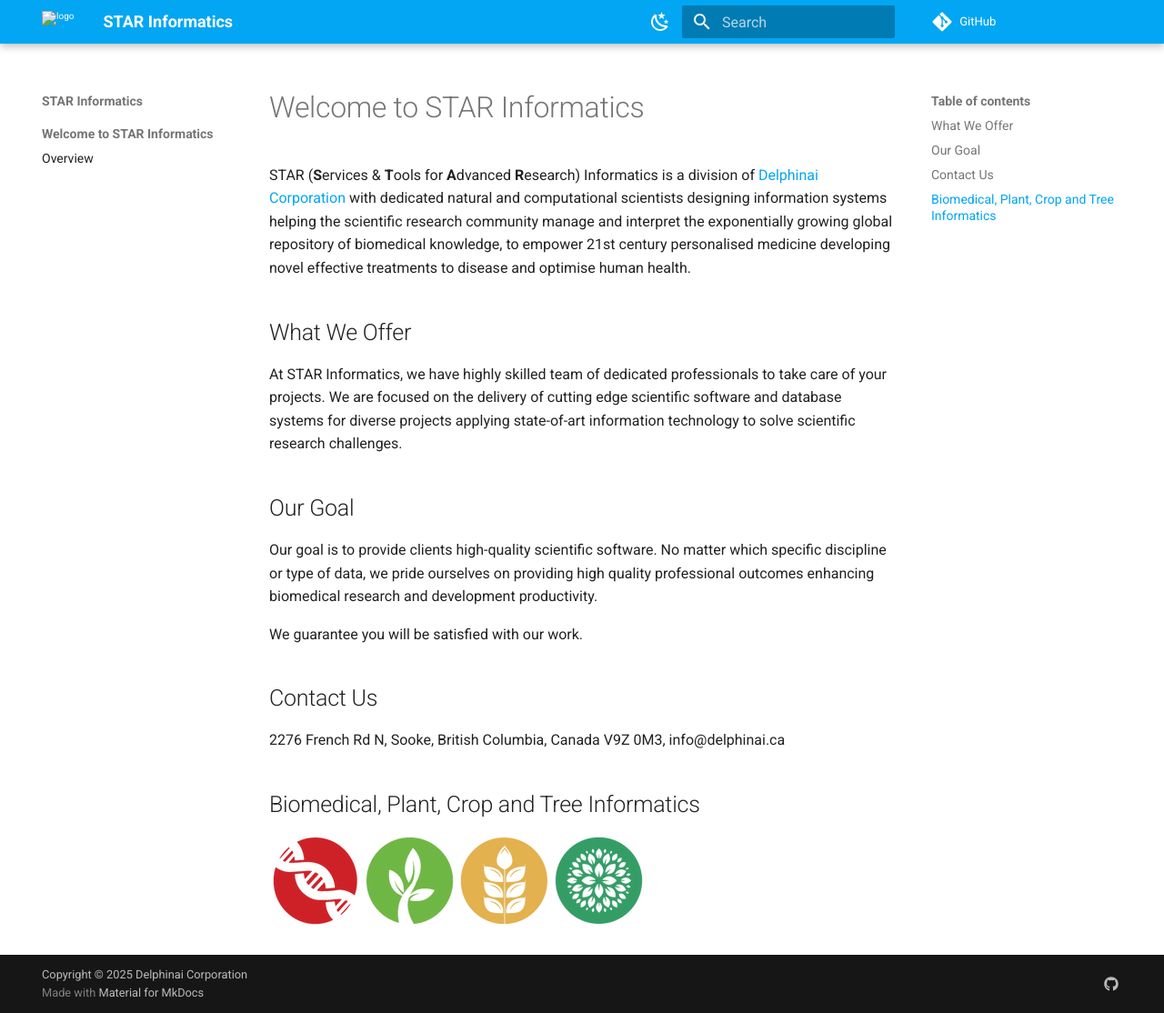
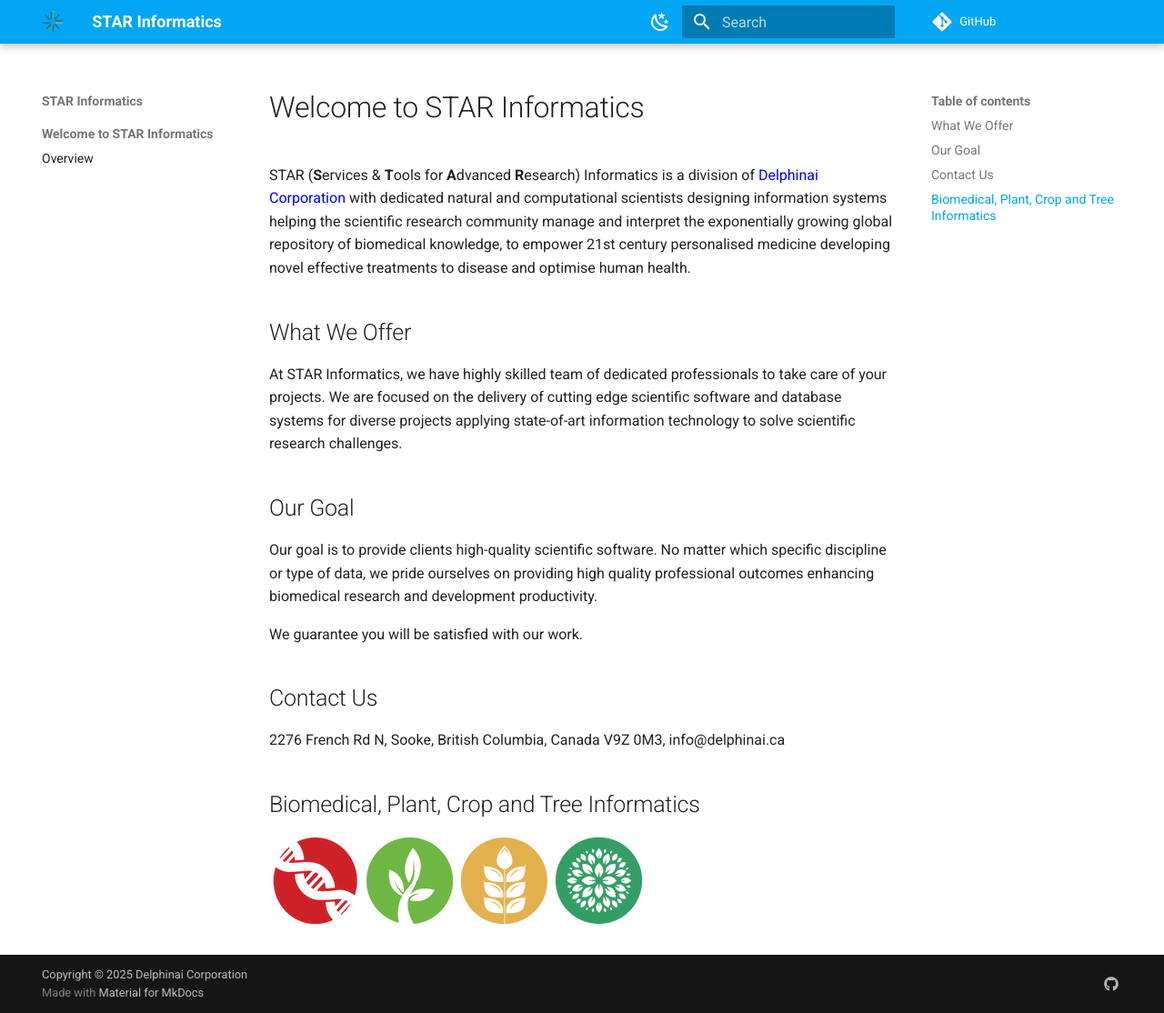
Before and after one commit to STARInformatics/starinformatics.github.io, an MkDocs documentation site: the page built from docs/index.md, in a window 1280 px wide and 1114 px high. Shown: the whole window at 91% size. Built offline with MkDocs 1.6.1 and Material for MkDocs 9.7.7, drawn with Linux system fonts in a browser that asks for light colours; comment, search, counter and statistics services are not loaded.

Commit message:
Update mkdocs.yml

```diff
--- a/mkdocs.yml
+++ b/mkdocs.yml
@@ -7,12 +7,12 @@
         - Overview: docs/index.md
 
 extra_css:
-  - docs/stylesheets/extra.css
+  - stylesheets/extra.css
 
 theme:
     name: "material"
-    favicon: docs/img/favicon.ico
-    logo: docs/img/star-informatics-tree.png
+    favicon: img/favicon.ico
+    logo: img/star-informatics-tree.png
     icon:
         admonition:
         server: material/server
```
